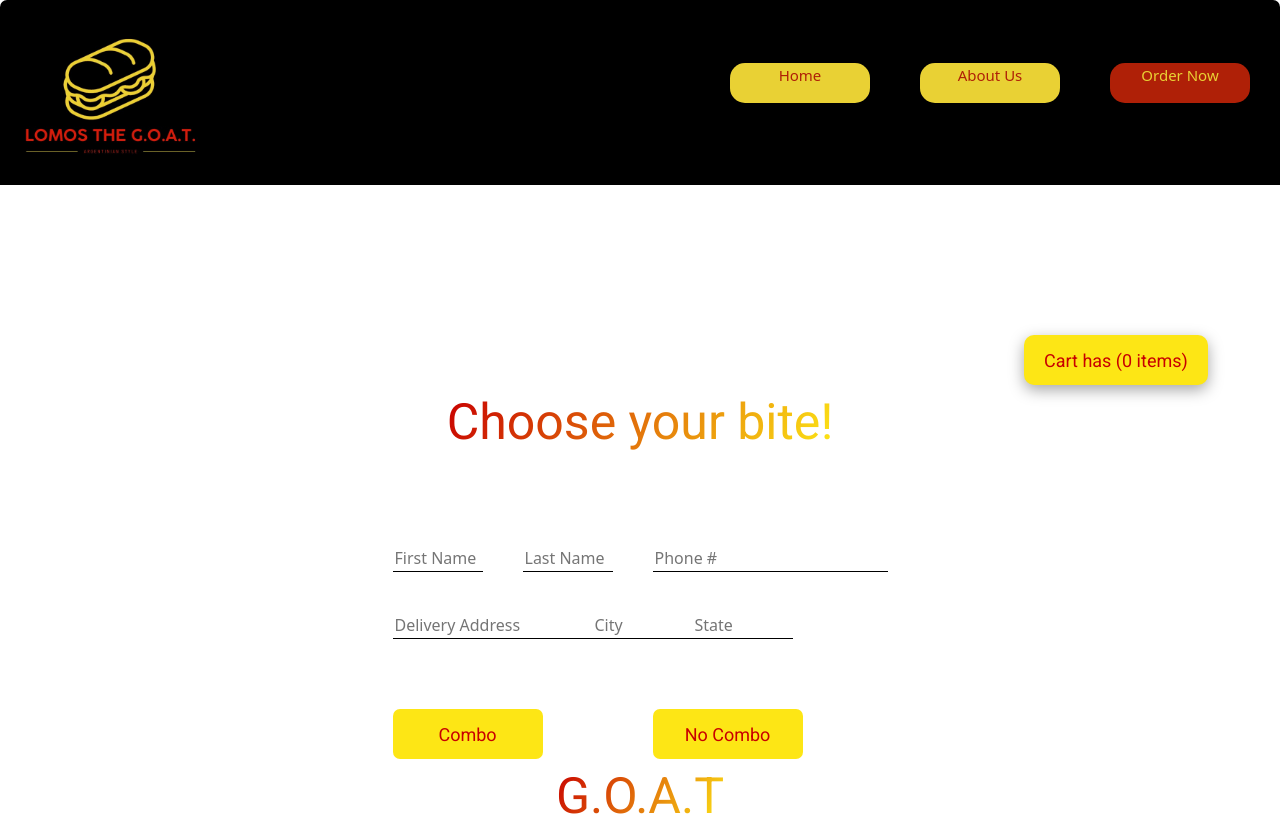
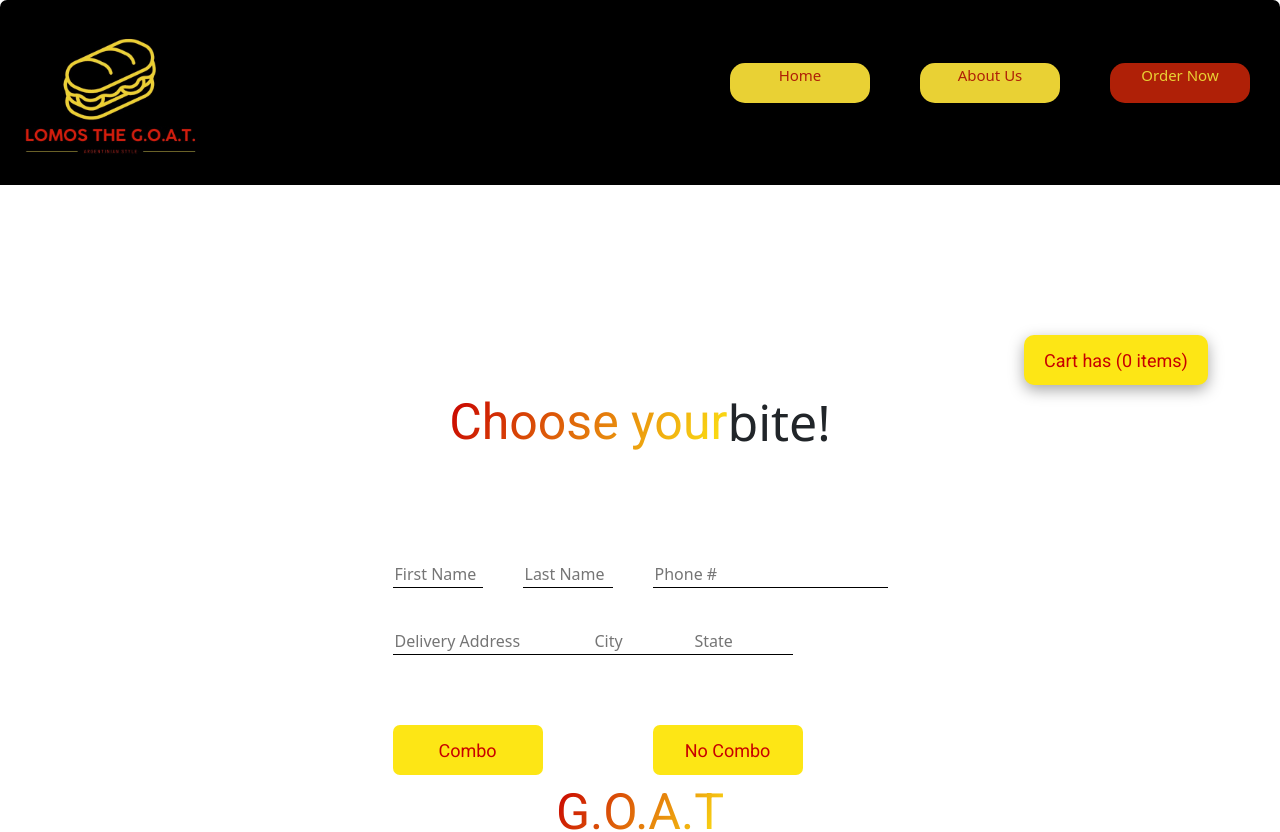
Before and after one commit to JorgeLG87/Lomos-the-G.O.A.T, a React (Vite) app: page /order-now in a window 1280 px wide. Shown: the top 832 px of the page. Built offline with nearby package versions, Linux system fonts and the light colour scheme; the HTML template or start-up script is replaced by a standard one.

Commit message:
Connected the form with EmailJS

```diff
--- a/package.json
+++ b/package.json
@@ -13,7 +13,9 @@
     "deploy": "gh-pages -d dist"
   },
   "dependencies": {
+    "@emailjs/browser": "^4.3.3",
     "@fortawesome/fontawesome-free": "^6.5.2",
+    "@sendgrid/mail": "^8.1.3",
     "bootstrap": "^5.3.3",
     "gh-pages": "^6.1.1",
     "react": "^18.2.0",
--- a/src/Components/Form.css
+++ b/src/Components/Form.css
@@ -262,7 +262,8 @@ input::-webkit-inner-spin-button {
     /* margin-top: 0px; */
     @media (width < 450px) {
         font-size: 35px;
-        margin-top: 55px;
+        margin-top: 9px;
+        margin-left: 10px;
     }
 }
 
--- a/src/Components/Form.jsx
+++ b/src/Components/Form.jsx
@@ -2,12 +2,32 @@ import "./Form.css"
 import { useState, useContext } from "react";
 import { Link } from "react-router-dom";
 import { CartContext} from "../cartContext.jsx";
+import { useRef } from "react";
+import emailjs from "@emailjs/browser";
 
 import Combo from "./Combo.jsx";
 import NoCombo from "./NoCombo.jsx";
 
+export default function Form({ shoppingCart, setShoppingCart }) {
 
-export default function Form({ shoppingCart, setShoppingCart }) {
+    const form = useRef();
+    const sendEmail = (e) => {
+        e.preventDefault();
+
+        emailjs
+            .sendForm('service_6i1ihfq', 'template_xr6vg3i', form.current, {
+                publicKey: '4l4HUKlF6lW_-n6UM',
+            })
+            .then(
+                () => {
+                    console.log("Success");
+                },
+                (error) => {
+                    console.log('FAILED...', error.text);
+                },
+            );
+    };
+
     const [ dateStamp, setDateStamp ] = useState(0)
     const [ secDateStamp, setSecDateStamp ] = useState(1);
 
@@ -32,7 +52,7 @@ export default function Form({ shoppingCart, setShoppingCart }) {
         setCombo(false)
     }
 
-   function sendEmail() {
+   function sendEmail2() {
     const content1 = document.getElementById("added-lomos").innerText;
     const content2 = document.getElementById("added-quantity").innerText;
     console.log(content1);
@@ -48,10 +68,10 @@ export default function Form({ shoppingCart, setShoppingCart }) {
    }
 
 
-   function handleShoppingCart() {
+    function handleShoppingCart() {
     let currentLomo = document.getElementById("added-lomos").innertext;
     let currentSize
-   }
+    }
 
     return (
         <div className="form-container">
@@ -59,10 +79,11 @@ export default function Form({ shoppingCart, setShoppingCart }) {
                 <button className="cart-button" type="button">Cart has ({totalQuantity} items)</button>
             </Link>
             <div className="choosecombo-text-container">
-                <p className="title2"><span className="span-text">Choose your bite!</span></p><p className="title-form"></p>
+                <p className="title2"><span className="span-text">Choose your</span></p><p className="title-form">bite!</p>
             </div>
             <div className="form-fields">
-            <form className="order-form" action="https://formsubmit.co/jorge85_6@hotmail.com" method="POST">
+            {/* action="https://formsubmit.co/jorge85_6@hotmail.com" method="POST" */}
+            <form className="order-form" ref={form} onSubmit={sendEmail}>
                     <div className="personal-info">
                         <input className="name-input" type="text" placeholder="First Name" name="First Name" required></input>
 
@@ -81,6 +102,7 @@ export default function Form({ shoppingCart, setShoppingCart }) {
                 <button className="combo-btn" onClick={handleCombo} type="button">Combo</button>
                 <button className="combo-btn2" onClick={handleNotCombo} type="button">No Combo</button>
 
+                {/* <input type="Submit" value="Send"/> */}
                 {/* <button onClick={sendEmail} className="submit-btn" type="button">Place Order</button> */}
             </form>
             </div>
```
Also changed, not shown: 2 other files (tests, documents, lock files or other folders).
